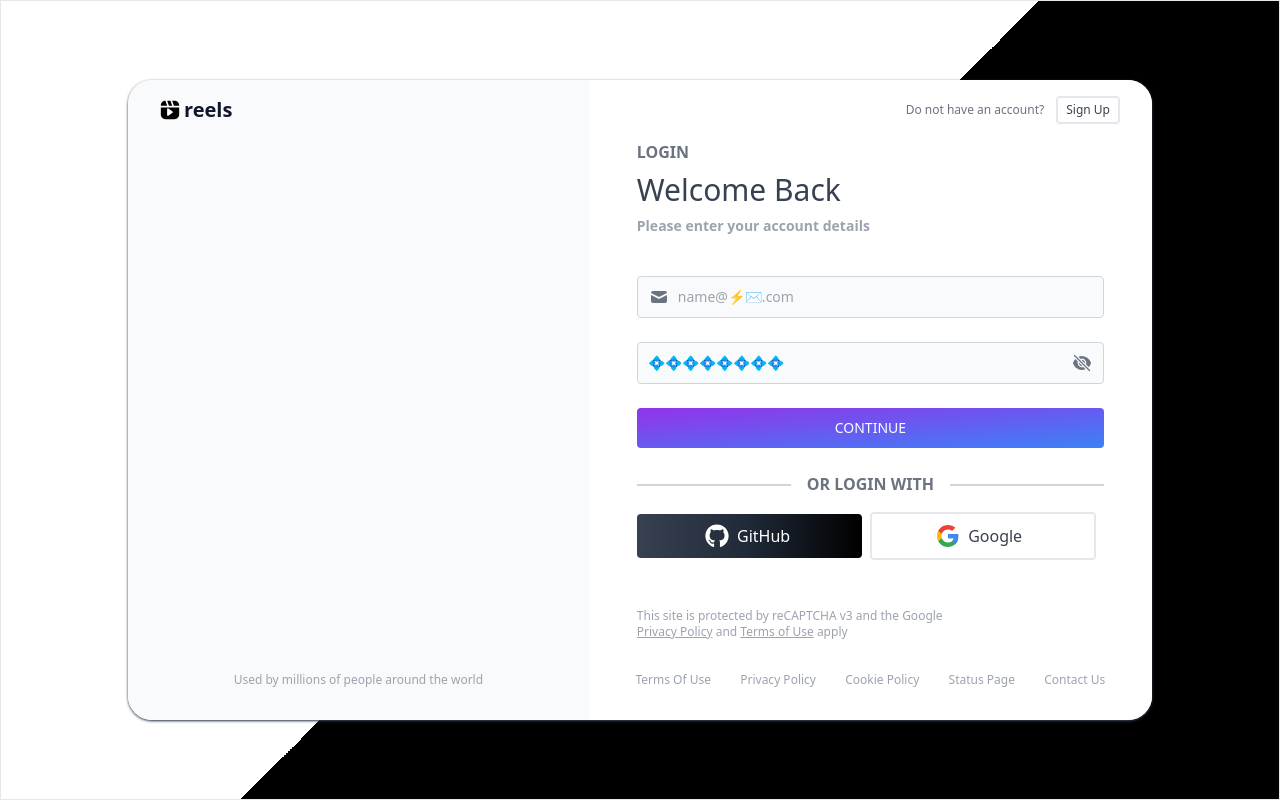
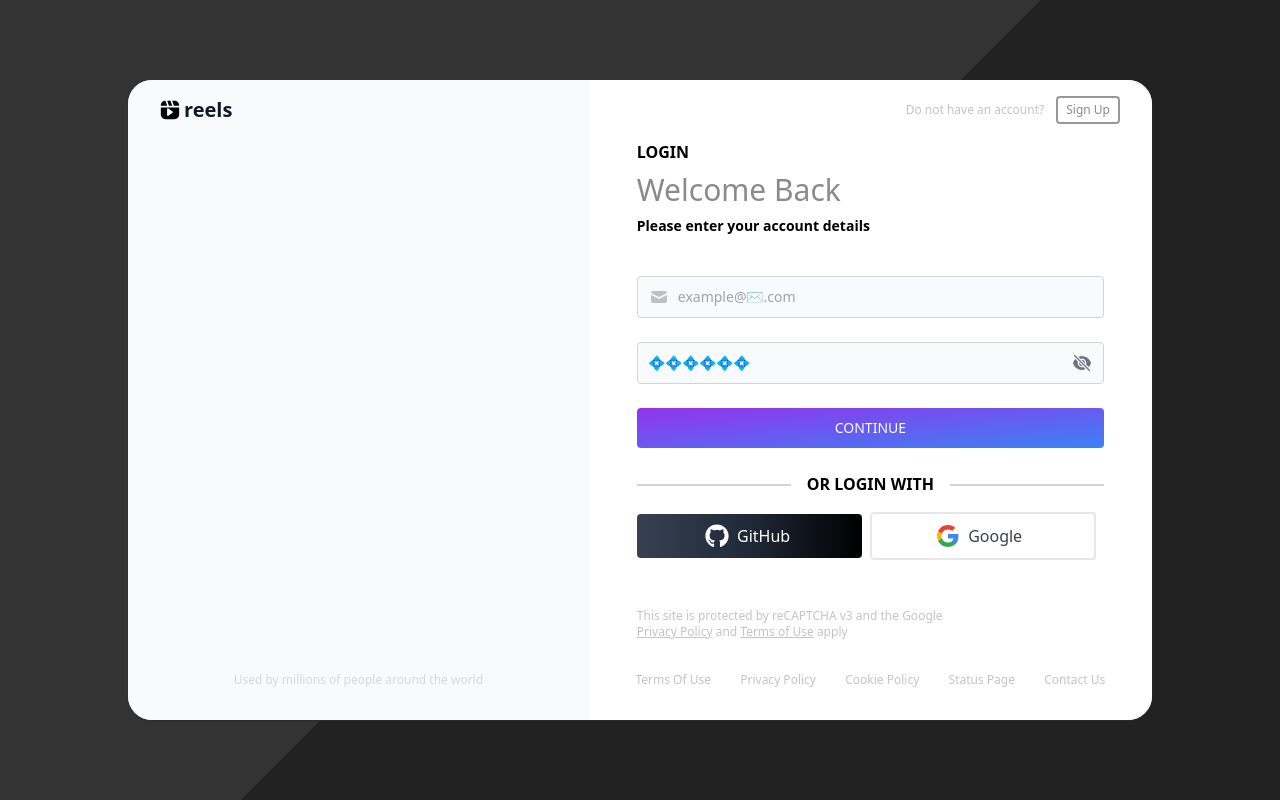
Before and after one commit to krishna-kudari/Reels, a Next.js app: page /signin in a window 1280 px wide. Both pictures are taken after a click on the button "Log In". Built offline with nearby package versions, Linux system fonts and the light colour scheme; no server answers.

Commit message:
:dark_sunglasses: auth

```diff
--- a/src/pages/index.tsx
+++ b/src/pages/index.tsx
@@ -155,7 +155,7 @@ export default function Home() {
             </Link>
             <div className="absolute top-full left-1/2 z-20 mt-3 -translate-x-1/2 whitespace-nowrap rounded bg-black py-[6px] px-4 text-sm font-semibold text-white opacity-0 group-hover:opacity-100">
               <span className="absolute top-[-3px] left-1/2 -z-10 h-2 w-2 -translate-x-1/2 rotate-45 rounded-sm bg-black"></span>
-              Home
+              upload
             </div>
           </div>
 
--- a/src/pages/signin.tsx
+++ b/src/pages/signin.tsx
@@ -13,6 +13,7 @@ import { setDoc, doc } from "firebase/firestore";
 import { userInfo } from "os";
 import { db } from "@/firebase/store";
 import { Router, useRouter } from "next/router";
+import { NextPageContext } from "next";
 interface signinProps {}
 
 interface LoginFormData {
@@ -133,22 +134,22 @@ const Signin: React.FC<signinProps> = ({}) => {
 
   return (
     <div
-      className="h-screen overflow-hidden border flex items-center justify-center"
+      className="h-screen overflow-hidden flex items-center justify-center"
       style={{
-        background: "linear-gradient(135deg,white 0% 50%, #000 50% 100%)",
+        background: "linear-gradient(135deg,#333 0% 50%, #222 50% 100%)",
       }}
     >
-      <div className="flex bg-white rounded-3xl overflow-hidden shadow shadow-gray-700 min-w-[80vw]">
-        <div className=" hidden md:flex w-[45%] z-10 bg-gray-50 flex-col justify-between">
+      <div className="flex bg-systembgLight-200 dark:bg-systembgDark-200 rounded-3xl overflow-hidden shadow-sm shadow-systembgDark-100 min-w-[80vw]">
+        <div className=" hidden md:flex w-[45%] z-10 dark:bg-systembgDark-200 bg-gray-50 flex-col justify-between">
           <div className="flex space-x-1 p-4 px-8 items-center ">
             <div className="relative  h-5 w-5 ">
-              <Image src={reels_mark_solid} alt={"🎬🎞️"} />
+              <Image src={reels_mark_solid} alt={"🎬🎞️"} className="dark:text-systemTintLight-pink" />
             </div>
             <p className="font-bold text-xl text-slate-900 ">reels</p>
           </div>
           <div>{/* <Image src={""} alt={""} /> */}</div>
           <div className="flex items-center justify-center p-8 ">
-            <p className="text-xs truncate text-gray-400 font-medium">
+            <p className="text-xs truncate text-systemLbLight-100 dark:text-systemLbDark-200 font-medium">
               Used by millions of people around the world
             </p>
           </div>
@@ -160,29 +161,29 @@ const Signin: React.FC<signinProps> = ({}) => {
             animate={{x: 0, opacity: 1}}
             exit={{x:"-90vw" , zIndex:1 , opacity:0.8}}
             transition={{delay:-0.2,duration: 0.6}}
-            className="w-[100%] md:w-[55%]"
+            className="w-[100%] md:w-[55%] dark:bg-systembgDark-100 bg-systembgLight-100"
           >
 {authAction == "Login" ? (
-          <div className="w-full bg-white flex flex-col justify-between ">
+          <div className="w-full dark:bg-systembgDark-100 bg-white flex flex-col justify-between ">
             <div className="flex-shrink-0  flex  w-full p-4 px-8 items-center space-x-3">
-              <p className="w-full text-right text-xs font-medium text-gray-500 block">
+              <p className="w-full text-right text-xs font-medium dark:text-systemLbDark-200 text-systemLbLight-200  block">
                 Do not have an account?
               </p>
               <button
                 onClick={switchToSignUp}
                 type="button"
-                className="text-xs flex-shrink-0 block font-medium text-gray-700 border-2  rounded px-2 py-1"
+                className="text-xs flex-shrink-0 dark:hover:text-systemLbDark-400  block font-medium text-systemLbLight-300 dark:text-systemLbDark-300  border-2 border-systemSepDark-sep hover:border-systemSepDark-opaque  rounded px-2 py-1"
               >
                 Sign Up
               </button>
             </div>
             <div className="h-full  px-12 space-y-10">
               <div className="space-y-2 ">
-                <p className="font-semibold text-gray-500">LOGIN</p>
-                <p className="font-medium text-gray-700 text-3xl">
+                <p className="font-semibold text-systemLbLight-400 dark:text-systemLbDark-400">LOGIN</p>
+                <p className="font-medium text-systemLbLight-300 dark:text-systemLbDark-300 text-3xl">
                   Welcome Back
                 </p>
-                <p className="font-semibold text-gray-400 text-sm">
+                <p className="font-semibold text-systemLbLight-400 dark:text-systemLbDark-400 text-sm">
                   Please enter your account details
                 </p>
               </div>
@@ -198,7 +199,7 @@ const Signin: React.FC<signinProps> = ({}) => {
                     <div className="absolute inset-y-0 left-0 flex items-center pl-3 pointer-events-none">
                       <svg
                         aria-hidden="true"
-                        className="w-5 h-5 text-gray-500 dark:text-gray-400"
+                        className="w-5 h-5 text-systemLbLight-placeh dark:text-systemLbDark-placeh"
                         fill="currentColor"
                         viewBox="0 0 20 20"
                         xmlns="http://www.w3.org/2000/svg"
@@ -211,8 +212,8 @@ const Signin: React.FC<signinProps> = ({}) => {
                       type="email"
                       id="input-email"
                       {...register("email",{required:true})}
-                      className="bg-gray-50 border border-gray-300 text-gray-900 text-sm rounded outline-none focus:ring-blue-500 focus:border-blue-500 block w-full pl-10 p-2.5  dark:bg-gray-700 dark:border-gray-600 dark:placeholder-gray-400 dark:text-white dark:focus:ring-blue-500 dark:focus:border-blue-500"
-                      placeholder={errors.email ? "email required":"name@⚡✉️.com"}
+                      className="bg-gray-50 border border-gray-300 text-gray-900 text-sm rounded outline-none focus:ring-systemTintLight-blue focus:border-systemTintLight-blue block w-full pl-10 p-2.5  dark:bg-systemGbgDark-100 dark:border-gray-600 dark:placeholder-gray-400 dark:text-white dark:focus:ring-blue-500 dark:focus:border-blue-500"
+                      placeholder={errors.email ? "email required":"example@✉️.com"}
                     />
                   </div>
                   {/* <label
@@ -257,8 +258,8 @@ const Signin: React.FC<signinProps> = ({}) => {
                       id="password"
                       autoComplete="off"
                       {...register("password",{required:true,minLength:8,maxLength:64})}
-                      className=" bg-gray-50 border border-gray-300 text-gray-900 text-sm rounded outline-none focus:ring-blue-500 focus:border-blue-500 block w-full pr-10 p-2.5  dark:bg-gray-700 dark:border-gray-600 dark:placeholder-gray-400 dark:text-white dark:focus:ring-blue-500 dark:focus:border-blue-500"
-                      placeholder={errors.password ? "8<📏<64":"💠💠💠💠💠💠💠💠"}
+                      className=" bg-gray-50 border border-gray-300 text-gray-900 text-sm rounded outline-none focus:ring-systemTintLight-blue focus:border-systemTintLight-blue block w-full pr-10 p-2.5  dark:bg-systemGbgDark-100 dark:border-gray-600 dark:placeholder-gray-400 dark:text-white dark:focus:ring-blue-500 dark:focus:border-blue-500"
+                      placeholder={errors.password ? "8<📏<64":"💠💠💠💠💠💠"}
                     />
                   </div>
                   <button
@@ -268,7 +269,7 @@ const Signin: React.FC<signinProps> = ({}) => {
                     CONTINUE
                   </button>
                   <div className="flex items-center my-4 before:flex-1 before:border-t-2 before:border-gray-300 before:mt-0.5 after:flex-1 after:border-t-2 after:border-gray-300 after:mt-0.5">
-                    <p className="text-center text-gray-500 font-semibold mx-4 mb-0">
+                    <p className="text-center text-systemLbLight-400 dark:text-systemLbDark-400 font-semibold mx-4 mb-0">
                       OR LOGIN WITH
                     </p>
                   </div>
@@ -298,7 +299,7 @@ const Signin: React.FC<signinProps> = ({}) => {
                     <button
                       type="button"
                       onClick={() => signInWithGoogle()}
-                      className="w-1/2 inline-flex items-center justify-center  text-gray-700 dark:text-white border-2 border-gray-200  focus:outline-none focus:border-blue-500 dark:focus:border-blue-800 font-medium rounded text px-5 py-2.5 text-center mr-2 mb-2"
+                      className="w-1/2 inline-flex items-center justify-center  text-gray-700 dark:text-systemLbDark-400 border-2 border-gray-200 dark:border-systemSepDark-sep  focus:outline-none focus:border-blue-500 dark:focus:border-blue-800 font-medium rounded text px-5 py-2.5 text-center mr-2 mb-2"
                     >
                       <svg
                         className="w-6 h-6 mr-2 -ml-2"
@@ -344,7 +345,7 @@ const Signin: React.FC<signinProps> = ({}) => {
                 </form>
               </div>
               <div className="">
-                <p className="text-xs font-medium text-gray-400 truncate">
+                <p className="text-xs font-medium text-systemLbLight-200 dark:text-systemLbDark-200 truncate">
                   This site is protected by reCAPTCHA v3 and the Google <br />{" "}
                   <span className="underline">Privacy Policy</span> and{" "}
                   <span className="underline">Terms of Use</span> apply
@@ -352,7 +353,7 @@ const Signin: React.FC<signinProps> = ({}) => {
               </div>
             </div>
             <div className="p-8 flex-shrink-0">
-              <ul className="flex justify-around text-xs font-medium text-gray-400 ">
+              <ul className="flex justify-around text-xs font-medium text-systemLbLight-200 dark:text-systemLbDark-200 ">
                 <li className="hidden lg:inline-block">Terms Of Use</li>
                 <li>Privacy Policy</li>
                 <li>Cookie Policy</li>
@@ -362,15 +363,15 @@ const Signin: React.FC<signinProps> = ({}) => {
             </div>
           </div>
         ) : (
-          <div className="w-full bg-white flex flex-col justify-between ">
+          <div className="w-full bg-systembgLight-100 dark:bg-systembgDark-100 flex flex-col justify-between ">
             <div className="flex-shrink-0  flex  w-full p-4 px-8 items-center space-x-3">
-              <p className="w-full text-right text-xs font-medium text-gray-500 block">
+              <p className="w-full text-right text-xs font-medium dark:text-systemLbDark-200 text-systemLbLight-200 block">
                 Already have an account?
               </p>
               <button
                 onClick={switchToLogIn}
                 type="button"
-                className="text-xs flex-shrink-0 block font-medium text-gray-700 border-2  rounded px-2 py-1"
+                className="text-xs flex-shrink-0 block font-medium text-systemLbLight-300 dark:text-systemLbDark-300 border-2 border-systemSepDark-sep  rounded px-2 py-1"
               >
                 Log In
               </button>
@@ -381,7 +382,7 @@ const Signin: React.FC<signinProps> = ({}) => {
                 {/* <p className="font-medium text-gray-700 text-3xl">
                   CREATE YOUR ACCOUNT
                 </p> */}
-                <p className="font-semibold text-gray-400 text-sm">
+                <p className="font-semibold text-systemLbLight-400 dark:text-systemLbDark-400 text-sm">
                   Please enter your details
                 </p>
               </div>
@@ -394,14 +395,14 @@ const Signin: React.FC<signinProps> = ({}) => {
                   Username
                 </label> */}
                 <div className="flex relative mb-6">
-                  <span className="inline-flex items-center px-3 text-sm text-gray-900 bg-gray-200 border border-r-0 border-gray-300 rounded-l-md dark:bg-gray-600 dark:text-gray-400 dark:border-gray-600">
+                  <span className="inline-flex items-center px-3 text-sm text-gray-900 dark:bg-systembgDark-200 border border-r-0 border-gray-300 rounded-l-md bg-systembgLight-200 dark:text-gray-400 dark:border-gray-600">
                     @
                   </span>
                   <input
                     type="text"
                     id="signup-username"
                     {...register_signup("signup_username",{required:true,maxLength:32})}
-                    className="rounded-none rounded-r-lg bg-gray-50 border text-gray-900 outline-none focus:ring-blue-500 focus:border-blue-500 block flex-1 min-w-0 w-full text-sm border-gray-300 p-2.5  dark:bg-gray-700 dark:border-gray-600 dark:placeholder-gray-400 dark:text-white dark:focus:ring-blue-500 dark:focus:border-blue-500"
+                    className="rounded-none rounded-r-lg bg-systembgLight-100 border text-gray-900 outline-none focus:ring-blue-500 focus:border-blue-500 block flex-1 min-w-0 w-full text-sm border-gray-300 p-2.5  dark:bg-systembgDark-100 dark:border-gray-600 dark:placeholder-gray-400 dark:text-white dark:focus:ring-blue-500 dark:focus:border-blue-500"
                     placeholder="elonmusk"
                   />
                 </div>
@@ -428,7 +429,7 @@ const Signin: React.FC<signinProps> = ({}) => {
                       type="email"
                       id="signup-input-email"
                       {...register_signup("signup_email",{required:true})}
-                      className="bg-gray-50 border border-gray-300 text-gray-900 text-sm rounded outline-none focus:ring-blue-500 focus:border-blue-500 block w-full pl-10 p-2.5  dark:bg-gray-700 dark:border-gray-600 dark:placeholder-gray-400 dark:text-white dark:focus:ring-blue-500 dark:focus:border-blue-500"
+                      className=" border border-gray-300 text-gray-900 text-sm rounded outline-none focus:ring-blue-500 focus:border-blue-500 block w-full pl-10 p-2.5  dark:bg-systembgDark-100 bg-systembgLight-100 dark:border-gray-600 dark:placeholder-gray-400 dark:text-white dark:focus:ring-blue-500 dark:focus:border-blue-500"
                       placeholder={errors_signup.signup_email ? "email required":"name@⚡✉️.com"}
                     />
                   </div>
@@ -457,7 +458,7 @@ const Signin: React.FC<signinProps> = ({}) => {
                       id="signup-password"
                       autoComplete="off"
                       {...register_signup("signup_password",{required:true,maxLength:64,minLength:8})}
-                      className=" bg-gray-50 border border-gray-300 text-gray-900 text-sm rounded outline-none focus:ring-blue-500 focus:border-blue-500 block w-full pr-10 p-2.5  dark:bg-gray-700 dark:border-gray-600 dark:placeholder-gray-400 dark:text-white dark:focus:ring-blue-500 dark:focus:border-blue-500"
+                      className=" bg-gray-50 border border-gray-300 text-gray-900 text-sm rounded outline-none focus:ring-blue-500 focus:border-blue-500 block w-full pr-10 p-2.5  dark:bg-systembgDark-100 bg-systembgLight-100 dark:border-gray-600 dark:placeholder-gray-400 dark:text-white dark:focus:ring-blue-500 dark:focus:border-blue-500"
                       placeholder={errors_signup.signup_password ? "8<📏<64 " :"💠💠💠💠💠💠"}
                     />
                   </div>
@@ -465,7 +466,7 @@ const Signin: React.FC<signinProps> = ({}) => {
                   <div className="flex items-center justify-center w-full mb-6">
                     <label
                       htmlFor="dropzone-file"
-                      className="flex flex-col items-center justify-center w-full  border-2 border-gray-300 border-dashed rounded-lg cursor-pointer bg-gray-50 dark:hover:bg-bray-800 dark:bg-gray-700 hover:bg-gray-100 dark:border-gray-600 dark:hover:border-gray-500 dark:hover:bg-gray-600"
+                      className="flex flex-col items-center justify-center w-full  border-2 border-gray-300 border-dashed rounded-lg cursor-pointer dark:hover:bg-bray-800 dark:bg-systembgDark-100 bg-systembgLight-100 hover:bg-gray-100 hover:bg-opacity-30 dark:border-gray-600 dark:hover:border-gray-500 dark:hover:bg-gray-600 dark:hover:bg-opacity-30"
                     >
                       { imageUrl ? (
                         <div className="relative w-full h-[140px] overflow-auto">
@@ -512,7 +513,7 @@ const Signin: React.FC<signinProps> = ({}) => {
                 </form>
               </div>
               <div className="">
-                <p className="text-xs font-medium text-gray-400 truncate">
+                <p className="text-xs font-medium text-systemLbLight-200 dark:text-systemLbDark-200 truncate">
                   This site is protected by reCAPTCHA v3 and the Google <br />{" "}
                   <span className="underline">Privacy Policy</span> and{" "}
                   <span className="underline">Terms of Use</span> apply
@@ -520,7 +521,7 @@ const Signin: React.FC<signinProps> = ({}) => {
               </div>
             </div>
             <div className="pb-8 pt-5 flex-shrink-0">
-              <ul className="flex justify-around text-xs font-medium text-gray-400 ">
+              <ul className="flex justify-around text-xs font-medium text-systemLbLight-200 dark:text-systemLbDark-200 ">
                 <li className="hidden lg:inline-block">Terms Of Use</li>
                 <li>Privacy Policy</li>
                 <li>Cookie Policy</li>
```
Also changed, not shown: tailwind.config.js (+80 -3 lines).
